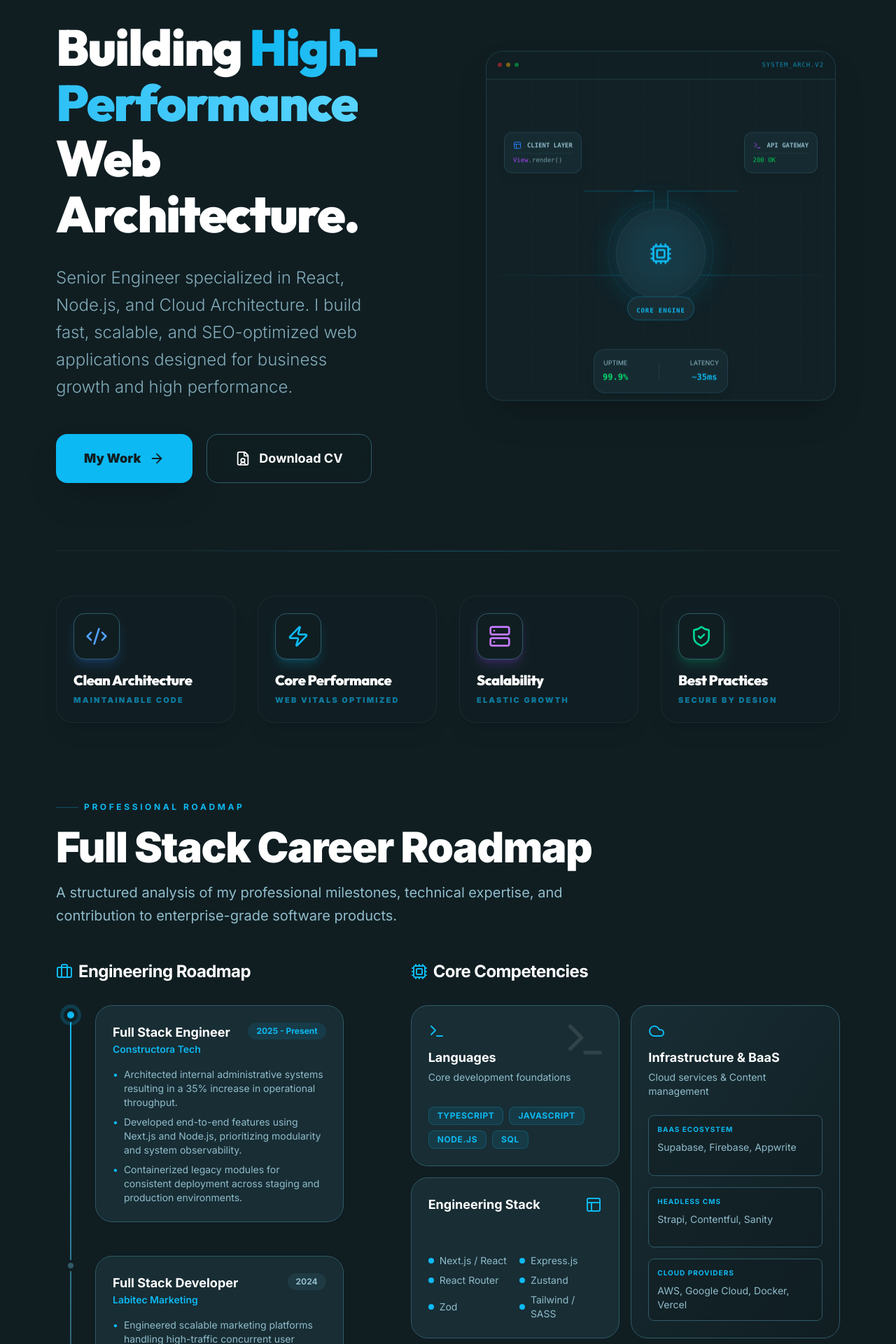
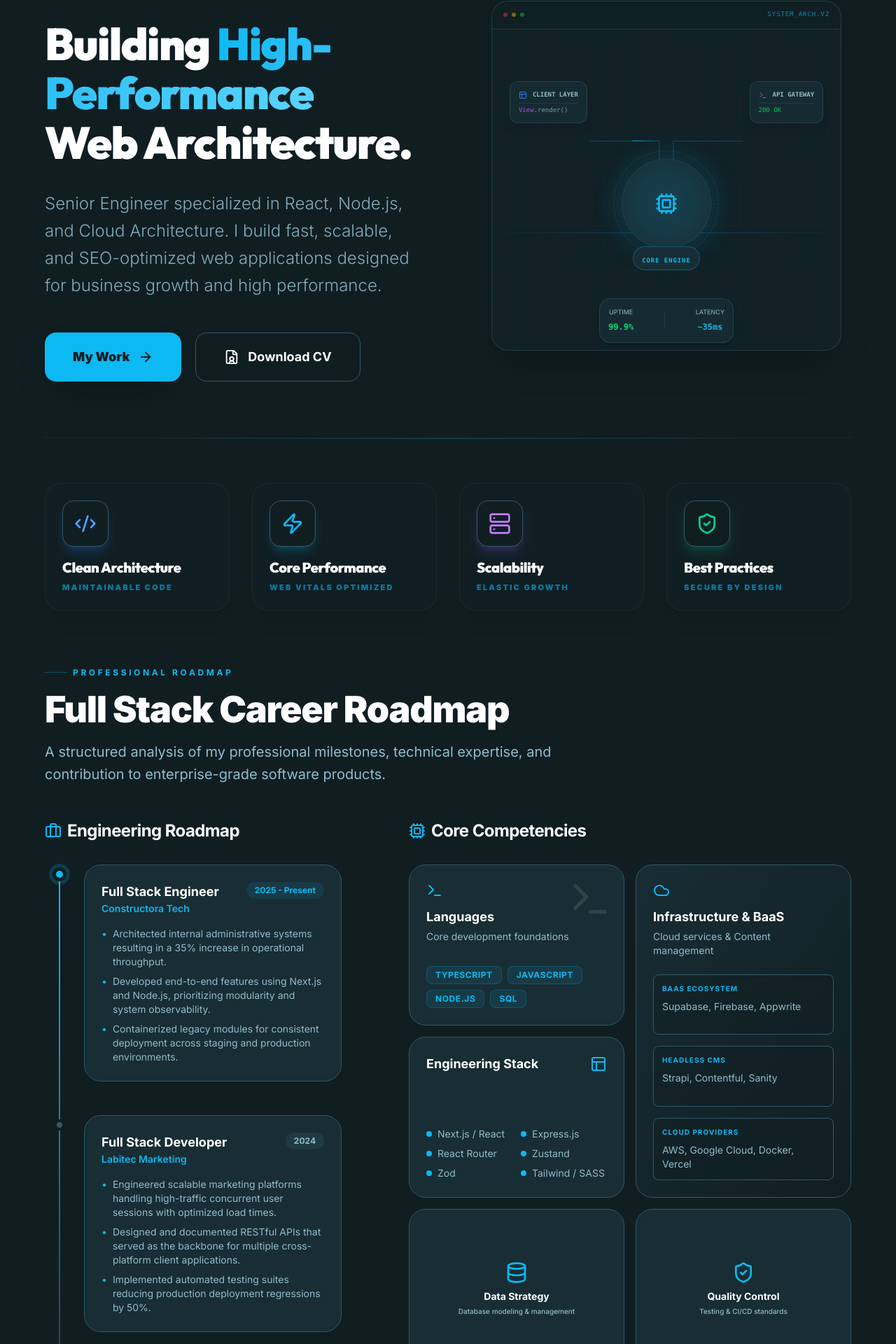
Before and after one commit to NickRami/my-portfolio, a React (Vite) app: page / in a window 1280 px wide. Shown: the part 195-2115 px from the top of the page at 70% size. Built offline with nearby package versions, Linux system fonts and the light colour scheme.

Commit message:
style(responsive): optimize layout for laptop screens (1366x768) and refine grid consistency

```diff
--- a/src/components/Hero.tsx
+++ b/src/components/Hero.tsx
@@ -47,8 +47,8 @@ export default function Hero() {
       {/* Background Ambience */}
       <div className="absolute top-0 right-0 w-[800px] h-[800px] bg-primary/5 blur-[120px] rounded-full -z-10 opacity-30 pointer-events-none" />
 
-      <div className="container-responsive w-full py-16 lg:py-0">
-        <div className="flex flex-col lg:flex-row items-center justify-between gap-16 lg:gap-24 mb-16 lg:mb-24">
+      <div className="container-responsive w-full py-12 lg:py-0">
+        <div className="flex flex-col lg:flex-row items-center justify-between gap-12 lg:gap-16 xl:gap-24 mb-12 lg:mb-20">
 
           {/* LEFT CONTENT: Text & CTA */}
           <motion.div
@@ -57,7 +57,7 @@ export default function Hero() {
             transition={{ duration: 0.8, ease: "easeOut" }}
             className="flex-1 max-w-2xl text-center lg:text-left z-10"
           >
-            <div className="space-y-8 mb-12">
+            <div className="space-y-6 lg:space-y-8 mb-8 lg:mb-12">
               <motion.div
                 initial={{ opacity: 0, y: 20 }}
                 animate={{ opacity: 1, y: 0 }}
@@ -80,11 +80,11 @@ export default function Hero() {
               </p>
             </div>
 
-            <div className="flex flex-col sm:flex-row gap-5 justify-center lg:justify-start w-full">
-              <a href="#projects" className="px-10 py-5 rounded-2xl bg-primary text-background font-black text-lg hover:brightness-110 transition-all shadow-2xl hover:shadow-primary/30 flex items-center justify-center gap-3 group w-full sm:w-auto hover:scale-105 active:scale-95">
+            <div className="flex flex-col sm:flex-row gap-4 lg:gap-5 justify-center lg:justify-start w-full">
+              <a href="#projects" className="px-8 py-4 lg:px-10 lg:py-5 rounded-2xl bg-primary text-background font-black text-lg hover:brightness-110 transition-all shadow-2xl hover:shadow-primary/30 flex items-center justify-center gap-3 group w-full sm:w-auto hover:scale-105 active:scale-95">
                 {t('hero.cta.work')} <ArrowRight size={22} className="group-hover:translate-x-2 transition-transform" />
               </a>
-              <a href={language === 'es' ? "/curriculum" : "/resume"} className="px-10 py-5 rounded-2xl border border-border bg-background/40 hover:bg-white/5 hover:border-primary/50 transition-all flex items-center justify-center gap-3 backdrop-blur-md w-full sm:w-auto text-foreground font-bold text-lg hover:scale-105 active:scale-95">
+              <a href={language === 'es' ? "/curriculum" : "/resume"} className="px-8 py-4 lg:px-10 lg:py-5 rounded-2xl border border-border bg-background/40 hover:bg-white/5 hover:border-primary/50 transition-all flex items-center justify-center gap-3 backdrop-blur-md w-full sm:w-auto text-foreground font-bold text-lg hover:scale-105 active:scale-95">
                 <FileUser size={22} /> {t('hero.cta.resume')}
               </a>
             </div>
@@ -97,7 +97,7 @@ export default function Hero() {
             className="flex-1 w-full relative flex items-center justify-center mt-12 lg:mt-0"
           >
             {/* Holographic Architecture Container */}
-            <div className="relative w-full max-w-[500px] aspect-square rounded-3xl border border-border/50 bg-card/30 backdrop-blur-sm overflow-hidden shadow-2xl group">
+            <div className="relative w-full max-w-[400px] lg:max-w-[460px] xl:max-w-[500px] aspect-square rounded-3xl border border-border/50 bg-card/30 backdrop-blur-sm overflow-hidden shadow-2xl group">
 
               {/* Header Bar */}
               <div className="h-10 border-b border-border/50 flex items-center justify-between px-4 bg-background/50">
--- a/src/components/Skills.tsx
+++ b/src/components/Skills.tsx
@@ -93,7 +93,7 @@ export default function Skills() {
           whileInView={{ opacity: 1, scale: 1 }}
           viewport={{ once: true }}
           transition={{ delay: 0.3 }}
-          className="md:col-span-1 bg-card border border-border p-6 rounded-3xl flex flex-col items-center justify-center text-center hover:bg-card/80 transition-colors h-full"
+          className="md:col-span-1 lg:col-span-2 bg-card border border-border p-6 rounded-3xl flex flex-col items-center justify-center text-center hover:bg-card/80 transition-colors h-full"
         >
           <Database className="text-primary mb-2" size={32} />
           <h4 className="text-foreground text-sm font-bold">{t('skills.data_strategy')}</h4>
@@ -106,7 +106,7 @@ export default function Skills() {
           whileInView={{ opacity: 1, scale: 1 }}
           viewport={{ once: true }}
           transition={{ delay: 0.4 }}
-          className="md:col-span-1 bg-card border border-border p-6 rounded-3xl flex flex-col items-center justify-center text-center hover:bg-card/80 transition-colors h-full"
+          className="md:col-span-1 lg:col-span-2 bg-card border border-border p-6 rounded-3xl flex flex-col items-center justify-center text-center hover:bg-card/80 transition-colors h-full"
         >
           <ShieldCheck className="text-primary mb-2" size={32} />
           <h4 className="text-foreground text-sm font-bold">{t('skills.quality')}</h4>
--- a/src/index.css
+++ b/src/index.css
@@ -135,63 +135,35 @@ body {
     margin-left: auto;
     margin-right: auto;
     max-width: 1280px;
-    /* Desktop Standard */
-    padding-left: 1.5rem;
-    /* px-6 (24px) - Mobile */
-    padding-right: 1.5rem;
+    /* Fluid horizontal padding: 1.5rem (24px) -> 4rem (64px) */
+    padding-inline: clamp(1.5rem, 5vw, 4rem);
   }
 
-  @media (min-width: 768px) {
-    .container-responsive {
-      padding-left: 3rem;
-      /* px-12 (48px) - Tablet */
-      padding-right: 3rem;
-    }
-  }
-
-  @media (min-width: 1280px) {
-    .container-responsive {
-      padding-left: 5rem;
-      /* px-20 (80px) - Desktop */
-      padding-right: 5rem;
-    }
-  }
-
-  /* Fluid Typography Scale (Clamp) */
+  /* Fluid Typography Scale (Clamp) - Tuned for Laptops */
   .text-fluid-h1 {
-    font-size: clamp(2.5rem, 5vw + 1rem, 4.5rem);
+    font-size: clamp(2.5rem, 4.5vw + 1rem, 4rem);
     line-height: 1.1;
   }
 
   .text-fluid-h2 {
-    font-size: clamp(2rem, 4vw + 1rem, 3.75rem);
+    font-size: clamp(2rem, 3.5vw + 1rem, 3.25rem);
     line-height: 1.1;
   }
 
   .text-fluid-h3 {
-    font-size: clamp(1.5rem, 3vw + 1rem, 2.5rem);
+    font-size: clamp(1.5rem, 2.5vw + 1rem, 2.25rem);
     line-height: 1.2;
   }
 
   .text-fluid-body {
-    font-size: clamp(1rem, 1vw + 0.8rem, 1.125rem);
-    /* 16px to 18px */
+    font-size: clamp(1rem, 0.5vw + 0.875rem, 1.125rem);
     line-height: 1.6;
   }
 
-  /* Consistent Section Spacing */
+  /* Consistent Section Spacing - Scales with Viewport Height */
   .section-padding {
-    padding-top: 5rem;
-    /* py-20 (80px) - Mobile */
-    padding-bottom: 5rem;
-  }
-
-  @media (min-width: 768px) {
-    .section-padding {
-      padding-top: 7rem;
-      /* py-28 (112px) - Desktop */
-      padding-bottom: 7rem;
-    }
+    /* Mobile: ~5rem, Laptop (768px height): ~6rem, Desktop: ~7rem */
+    padding-block: clamp(5rem, 10svh, 8rem);
   }
 
   .mouse-follower {
```
